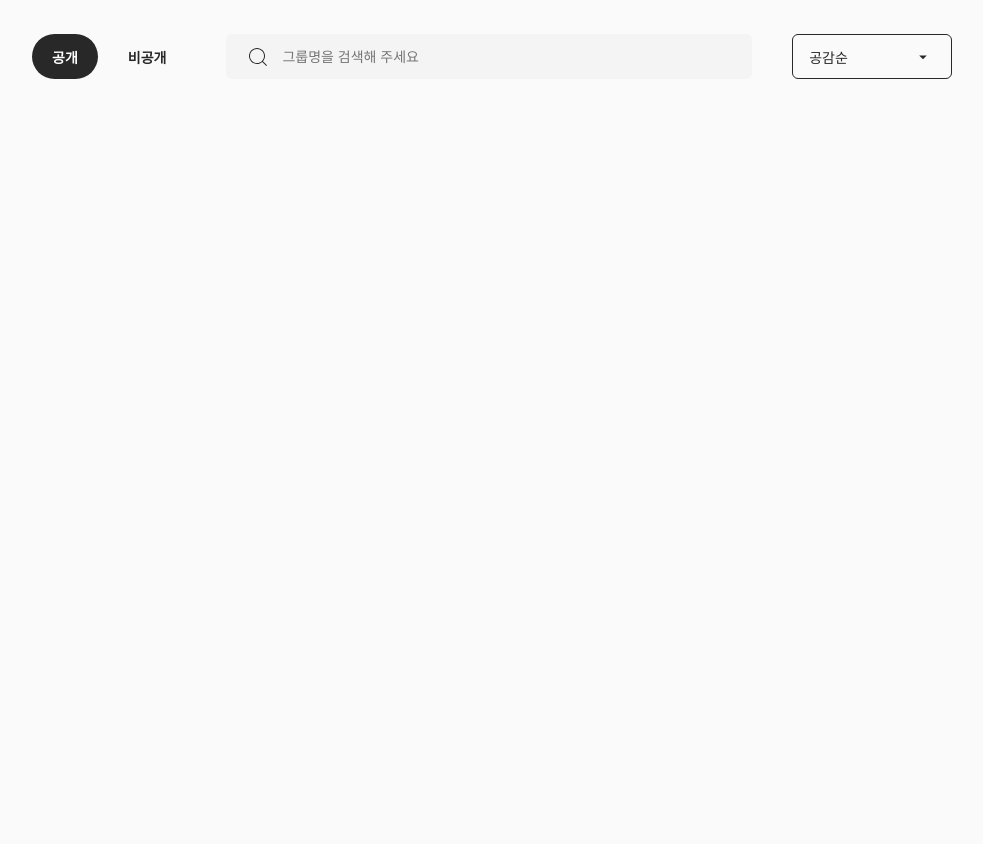
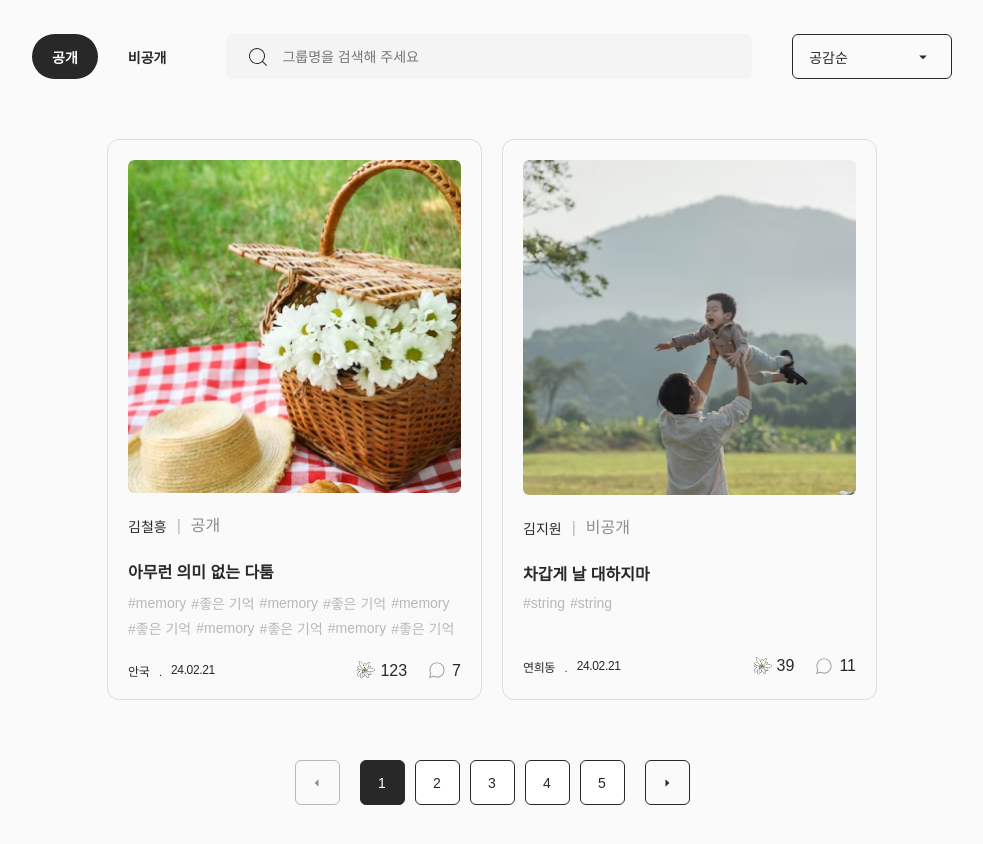
Before and after one commit to Codeit-ToyProject-Team-3/Codeit_Toy_Team3_FE, a React (Vite) app: page /groups/1 in a window 1280 px wide. Shown: the part 760-1604 px from the top of the page, without its empty margins (148-1131 px from the left). Before the commit the page ends 989 px from the top, so only its background shows below. Built offline with nearby package versions, Linux system fonts and the light colour scheme; a web font is replaced by a local one.

Commit message:
feat(MemorySection): 그룹 내 공개 추억 목록 구현 (#13)

```diff
--- /dev/null
+++ b/public/data/memoryList.json
@@ -0,0 +1,44 @@
+{
+  "currentPage": 1,
+  "totalPages": 5,
+  "totalItemCount": 50,
+  "data": [
+    {
+      "id": 1,
+      "nickname": "김철흥",
+      "title": "아무런 의미 없는 다툼",
+      "imageUrl": "/images/groupcard_image-5.jpg",
+      "tags": [
+        "memory",
+        "좋은 기억",
+        "memory",
+        "좋은 기억",
+        "memory",
+        "좋은 기억",
+        "memory",
+        "좋은 기억",
+        "memory",
+        "좋은 기억"
+      ],
+      "location": "안국",
+      "moment": "24.02.21",
+      "isPublic": true,
+      "likeCount": 123,
+      "commentCount": 7,
+      "createdAt": "2024-02-22T07:47:49.803Z"
+    },
+    {
+      "id": 2,
+      "nickname": "김지원",
+      "title": "차갑게 날 대하지마",
+      "imageUrl": "/images/groupcard_image-2.jpg",
+      "tags": ["string", "string"],
+      "location": "연희동",
+      "moment": "24.02.21",
+      "isPublic": false,
+      "likeCount": 39,
+      "commentCount": 11,
+      "createdAt": "2024-02-22T07:47:49.803Z"
+    }
+  ]
+}
--- /dev/null
+++ b/src/components/GroupMemoryCard/PublicMemoryCard.jsx
@@ -0,0 +1,86 @@
+/* eslint-disable react/prop-types */
+import { useNavigate } from "react-router-dom";
+
+import {
+  GroupCardFooter,
+  GroupCardHeader,
+  GroupCardMainContent,
+  LikeCommentModule,
+  MemoryLikeCommentContainer,
+  MemoryLoactionDate,
+  MemoryTagList,
+  PublicGroupCardContainer,
+  PublicGroupContentContainer,
+  PublicGroupImage,
+  PublicGroupListContainer,
+  PublicGroupListWrapper,
+  StyledCommentIcon,
+  StyledLikeIcon,
+} from "./PublicMemoryCard.styled";
+
+import Pagination from "@components/Pagination/Pagination";
+
+const PublicMemoeryCard = ({ groupMemoryList, listTotalPage }) => {
+  const navigate = useNavigate();
+
+  const handleGroupClick = (id) => {
+    navigate(`/posts/${id}`);
+  };
+
+  return (
+    <PublicGroupListWrapper>
+      <PublicGroupListContainer>
+        {groupMemoryList?.map((groupMemory) => (
+          <PublicGroupCardContainer
+            key={groupMemory?.id}
+            onClick={() => handleGroupClick(groupMemory?.id)}
+          >
+            <PublicGroupImage
+              src={groupMemory?.imageUrl}
+              alt={groupMemory?.title}
+            />
+            <PublicGroupContentContainer>
+              <GroupCardHeader>
+                <h3 className="nickname">{groupMemory?.nickname}</h3>
+                <span className="divider">|</span>
+                <h3 className="privacy-bound">
+                  {groupMemory?.isPublic ? "공개" : "비공개"}
+                </h3>
+              </GroupCardHeader>
+              <GroupCardMainContent>
+                <h3 className="title">{groupMemory?.title}</h3>
+                <MemoryTagList>
+                  {groupMemory?.tags?.map((tag, index) => (
+                    <p className="tag" key={index}>
+                      #{tag}
+                    </p>
+                  ))}
+                </MemoryTagList>
+              </GroupCardMainContent>
+              <GroupCardFooter>
+                <MemoryLoactionDate>
+                  <h5 className="location">{groupMemory?.location}</h5>
+                  <span>﹒</span>
+                  <h5 className="moment">{groupMemory?.moment}</h5>
+                </MemoryLoactionDate>
+                <MemoryLikeCommentContainer>
+                  <LikeCommentModule>
+                    <StyledLikeIcon />
+                    {groupMemory?.likeCount}
+                  </LikeCommentModule>
+                  <LikeCommentModule>
+                    <StyledCommentIcon />
+                    {groupMemory?.commentCount}
+                  </LikeCommentModule>
+                </MemoryLikeCommentContainer>
+              </GroupCardFooter>
+            </PublicGroupContentContainer>
+          </PublicGroupCardContainer>
+        ))}
+      </PublicGroupListContainer>
+      <Pagination groupList={groupMemoryList} totalPages={listTotalPage} />
+    </PublicGroupListWrapper>
+  );
+};
+
+export default PublicMemoeryCard;
--- /dev/null
+++ b/src/components/GroupMemoryCard/PublicMemoryCard.styled.js
@@ -0,0 +1,155 @@
+import styled from "styled-components";
+import { colors } from "@styles/theme/colors";
+
+import likeIcon from "@assets/group_like-icon.svg?react";
+import commentIcon from "@assets/comment-icon.svg?react";
+
+export const PublicGroupListWrapper = styled.div`
+  width: 100%;
+  margin-top: 60px;
+  margin-bottom: 60px;
+
+  display: flex;
+  flex-direction: column;
+  align-items: center;
+  gap: 60px;
+`;
+
+export const PublicGroupListContainer = styled.div`
+  width: 100%;
+
+  display: grid;
+  grid-template-columns: repeat(auto-fill, 375px);
+  justify-content: center;
+  gap: 20px;
+`;
+
+export const PublicGroupCardContainer = styled.div`
+  width: 375px;
+  height: 561px;
+  padding: 20px;
+
+  display: flex;
+  flex-direction: column;
+  align-items: center;
+  gap: 20px;
+
+  border-radius: 12px;
+  border: 1px solid ${colors.gray[200]};
+
+  background-color: inherit;
+
+  cursor: pointer;
+`;
+
+export const PublicGroupImage = styled.img`
+  width: 100%;
+  height: 335px;
+
+  border-radius: 6px;
+
+  background-color: ${colors.gray[50]};
+`;
+
+export const PublicGroupContentContainer = styled.div`
+  width: 100%;
+  flex-grow: 1;
+
+  display: flex;
+  flex-direction: column;
+  gap: 20px;
+
+  color: ${colors.black};
+`;
+
+export const GroupCardHeader = styled.div`
+  width: 100%;
+
+  display: flex;
+  align-items: center;
+  gap: 10px;
+
+  .nickname {
+    ${({ theme }) => theme.fontStyles.Caption2}
+  }
+
+  .divider {
+    color: ${colors.gray[400]};
+  }
+
+  .privacy-bound {
+    color: ${colors.gray[500]};
+  }
+`;
+
+export const GroupCardMainContent = styled.div`
+  width: 100%;
+  flex-grow: 1;
+
+  display: flex;
+  flex-direction: column;
+  gap: 10px;
+
+  .title {
+    ${({ theme }) => theme.fontStyles.Body3}
+  }
+`;
+
+export const MemoryTagList = styled.div`
+  width: 100%;
+
+  display: flex;
+  align-items: center;
+  gap: 5px;
+
+  flex-wrap: wrap;
+
+  .tag {
+    ${({ theme }) => theme.fontStyles.Caption2}
+    color: ${colors.gray[400]};
+
+    white-space: nowrap;
+  }
+`;
+
+export const GroupCardFooter = styled.div`
+  width: 100%;
+
+  display: flex;
+  justify-content: space-between;
+  align-items: center;
+`;
+
+export const MemoryLoactionDate = styled.div`
+  display: flex;
+  align-items: center;
+  gap: 5px;
+
+  ${({ theme }) => theme.fontStyles.Footnote}
+  letter-spacing: -0.36px;
+  color: ${colors.black};
+
+  white-space: nowrap;
+`;
+
+export const MemoryLikeCommentContainer = styled.div`
+  display: flex;
+  align-items: center;
+  gap: 20px;
+`;
+
+export const LikeCommentModule = styled.div`
+  display: flex;
+  align-items: center;
+  gap: 5px;
+`;
+
+export const StyledLikeIcon = styled(likeIcon)`
+  width: 18px;
+  height: 18px;
+`;
+
+export const StyledCommentIcon = styled(commentIcon)`
+  width: 20px;
+  height: 20px;
+`;
--- a/src/components/PublicGroupCard/PublicGroupCard.jsx
+++ b/src/components/PublicGroupCard/PublicGroupCard.jsx
@@ -1,4 +1,6 @@
 /* eslint-disable react/prop-types */
+import { useNavigate } from "react-router-dom";
+
 import {
   GroupCardFooter,
   GroupCardFooterModule,
@@ -15,7 +17,6 @@ import {
 
 import Header from "@layout/Header/Header";
 import Pagination from "@components/Pagination/Pagination";
-import { useNavigate } from "react-router-dom";
 
 const PublicGroupCard = ({ publicGroupList, listTotalPage }) => {
   const navigate = useNavigate();
--- a/src/pages/GroupDetailPage/GroupDetailPage.jsx
+++ b/src/pages/GroupDetailPage/GroupDetailPage.jsx
@@ -1,4 +1,5 @@
-import { useState } from "react";
+import { useEffect, useState } from "react";
+import axios from "axios";
 
 import {
   CreateGroupMemoryButton,
@@ -12,9 +13,30 @@ import Header from "@layout/Header/Header";
 
 import GroupDetailCard from "@components/GroupDetailCard/GroupDetailCard";
 import GroupSearchBar from "@layout/GroupSearchBar/GroupSearchBar";
+import PublicMemoeryCard from "@components/GroupMemoryCard/PublicMemoryCard";
 
 const GroupDetailPage = () => {
   const [privacyMemory, setPrivacyMemory] = useState("공개");
+  const [groupMemoryList, setGroupMemoryList] = useState([]);
+  const [groupMemoryTotalPage, setGroupMemoryTotalPage] = useState([]);
+
+  useEffect(() => {
+    const fetchGroupMemoryCardInfos = async () => {
+      try {
+        const response = await axios.get("/data/memoryList.json");
+        const fetchedMemoryInfos = response.data;
+
+        console.log(fetchedMemoryInfos);
+
+        setGroupMemoryList(fetchedMemoryInfos.data);
+        setGroupMemoryTotalPage(fetchedMemoryInfos.totalPages);
+      } catch (error) {
+        console.error("Error occured: ", error);
+      }
+    };
+
+    fetchGroupMemoryCardInfos();
+  }, []);
 
   return (
     <>
@@ -30,6 +52,12 @@ const GroupDetailPage = () => {
           privacyCategory={privacyMemory}
           setPrivacyCategory={setPrivacyMemory}
         />
+        {privacyMemory === "공개" ? (
+          <PublicMemoeryCard
+            groupMemoryList={groupMemoryList}
+            listTotalPage={groupMemoryTotalPage}
+          />
+        ) : null}
       </GroupDetailPageContainer>
     </>
   );
```
Also changed, not shown: src/assets/comment-icon.svg (added).
